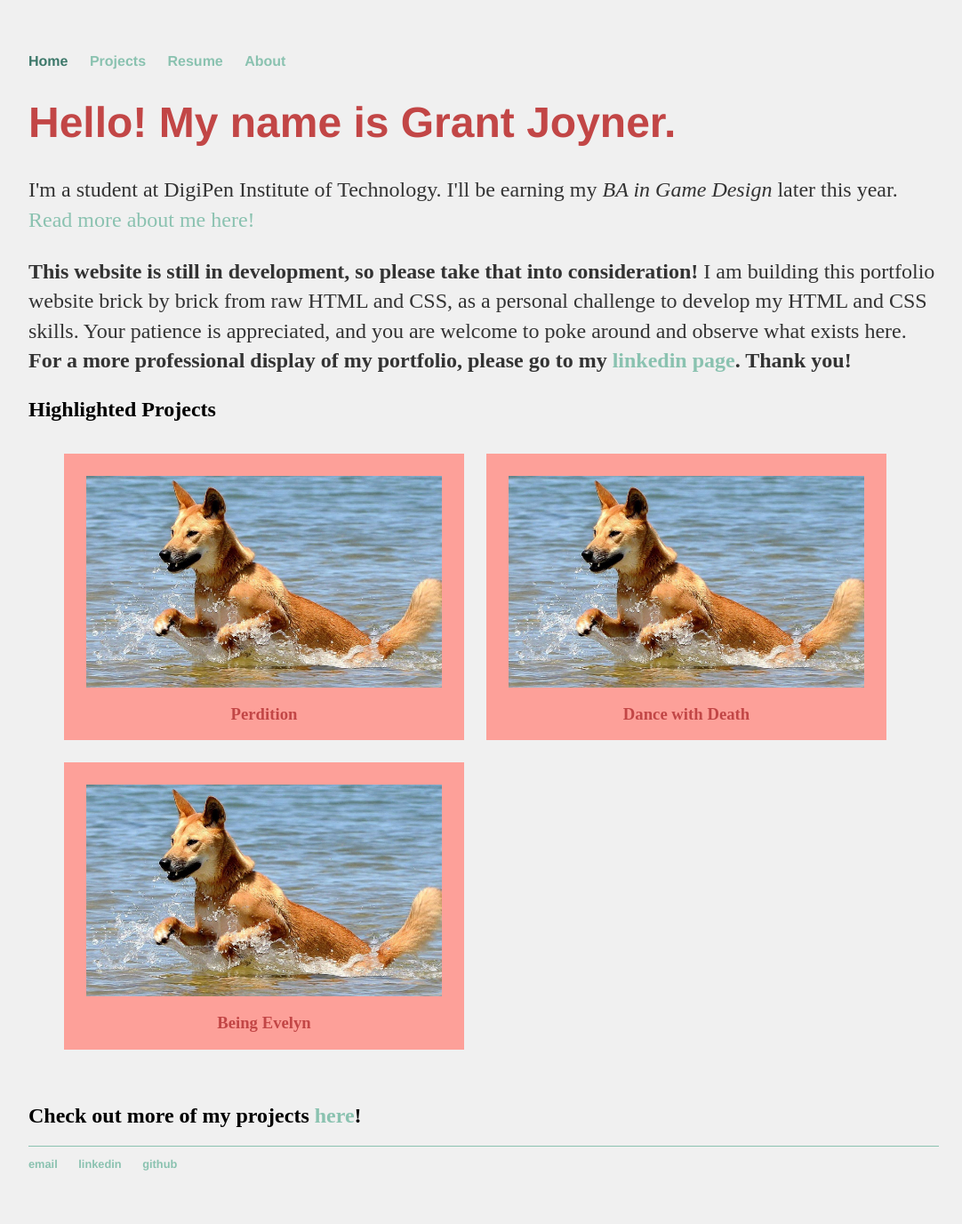
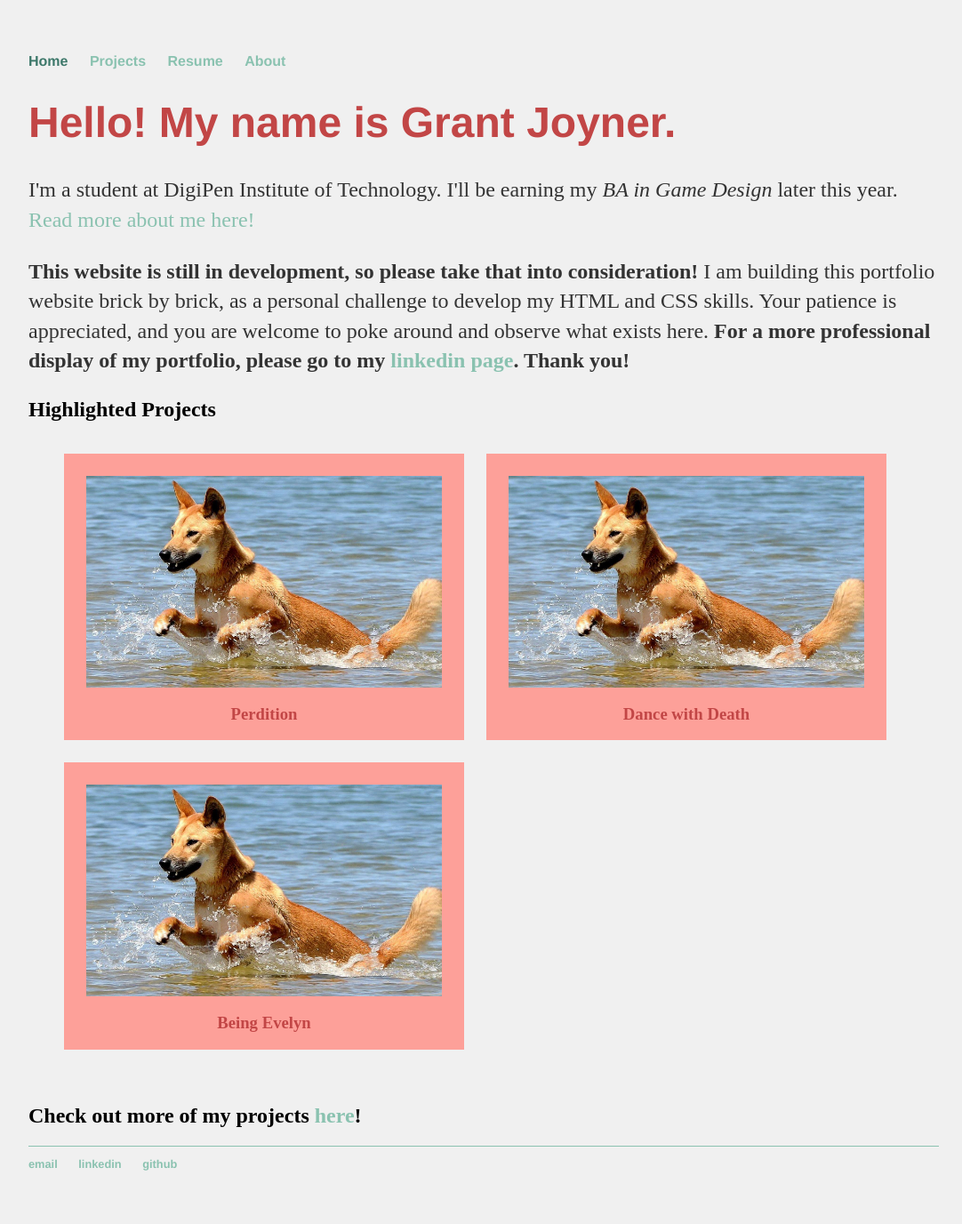
Before and after one commit to digigrant/digigrant.github.io, a Jekyll site: the page built from index.html, in a window 1280 px wide. Shown: the whole page at 89% size, without its empty margins (96-1178 px from the left). Built offline with Jekyll 4.4.1, drawn with Linux system fonts in a browser that asks for light colours.

Commit message:
Update index.html

```diff
--- a/index.html
+++ b/index.html
@@ -5,7 +5,7 @@
 <div class="blurb">
 	<h1>Hello! My name is Grant Joyner.</h1>
 	<p>I'm a student at DigiPen Institute of Technology. I'll be earning my <em>BA in Game Design</em> later this year. <a href="/about">Read more about me here!</a></p>
-	<p><strong>This website is still in development, so please take that into consideration!</strong> I am building this portfolio website brick by brick from raw HTML and CSS, as a personal challenge to develop my HTML and CSS skills. Your patience is appreciated, and you are welcome to poke around and observe what exists here. <strong>For a more professional display of my portfolio, please go to my <a href="https://www.linkedin.com/in/gejoyner/">linkedin page</a>. Thank you!</strong></p>
+	<p><strong>This website is still in development, so please take that into consideration!</strong> I am building this portfolio website brick by brick, as a personal challenge to develop my HTML and CSS skills. Your patience is appreciated, and you are welcome to poke around and observe what exists here. <strong>For a more professional display of my portfolio, please go to my <a href="https://www.linkedin.com/in/gejoyner/">linkedin page</a>. Thank you!</strong></p>
 </div>
 
 <h2>Highlighted Projects</h2>
```
